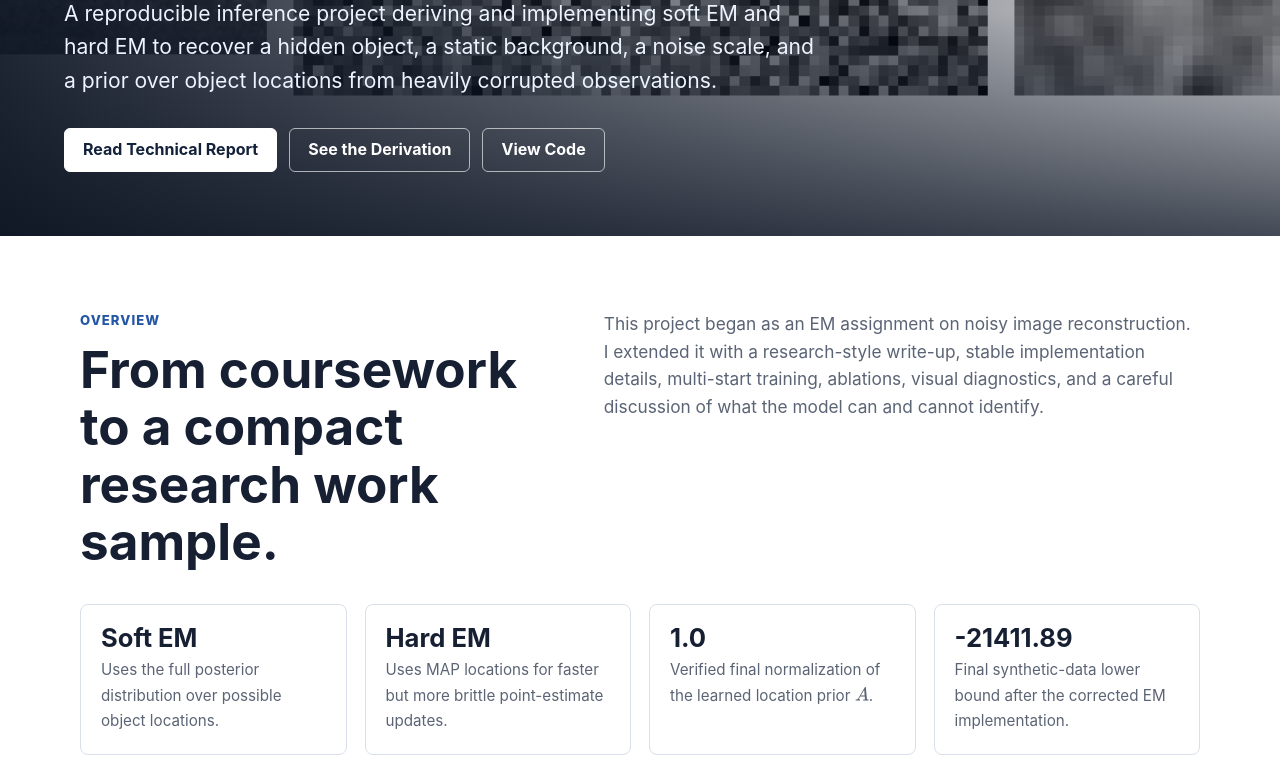
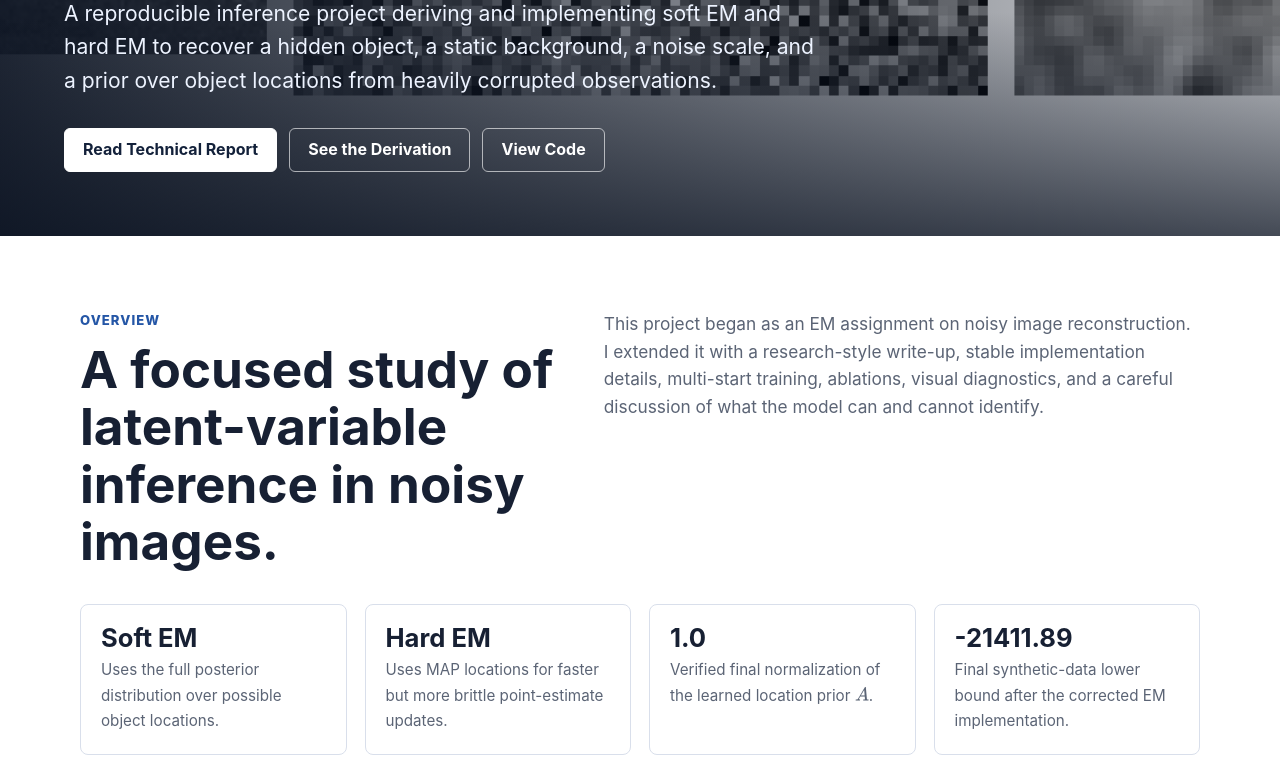
Before and after one commit to vskates/EM-latent-object-localization, a plain HTML site: page docs/index.html in a window 1280 px wide. Shown: the part 553-1320 px from the top of the page. Drawn offline with nearby package versions, Linux system fonts and the light colour scheme.

Commit message:
Refine GitHub Pages overview wording

```diff
--- a/docs/index.html
+++ b/docs/index.html
@@ -49,7 +49,7 @@
         <div class="section-head">
           <div>
             <p class="section-kicker">Overview</p>
-            <h2>From coursework to a compact research work sample.</h2>
+            <h2>A focused study of latent-variable inference in noisy images.</h2>
           </div>
           <p class="lead">
             This project began as an EM assignment on noisy image reconstruction. I extended it with a research-style
```
